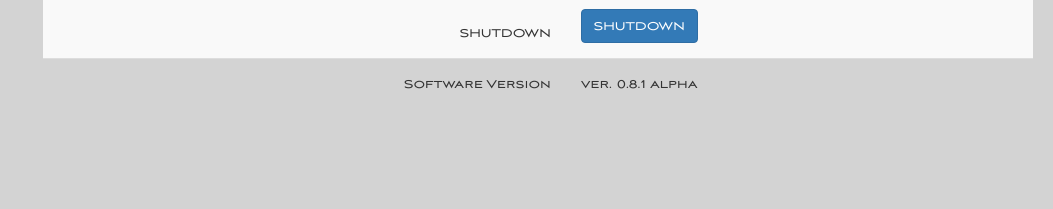
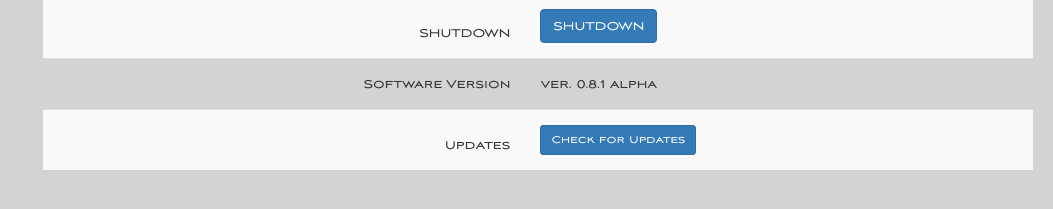
Before and after one commit to theHuston/endlessrope, a website: page frontend/config.html in a window 1280 px wide. Shown: the part 313-522 px from the top of the page, without its empty margins (227-1280 px from the left). Drawn offline with Linux system fonts and the light colour scheme; no server answers.

Commit message:
Add files via upload
added update button

```diff
--- a/frontend/config.html
+++ b/frontend/config.html
@@ -130,14 +130,14 @@
 	                            			ver. <span id="version">0.8.1 alpha</span>
 	                            		</td>
 	                            	</tr>
-	                            	<!-- <tr>
+	                            	 <tr>
 	                            		<td>
-	                            			Dashboard
+	                            			Updates
 	                            		</td>
 	                            		<td>
-	                            			<a href="dashboard.html" draggable='false' class="btn btn-sm btn-primary" id="newbutton">Launch Dashboard</a>
+	                            			<a draggable='false' class="btn btn-sm btn-primary" id="updateCheck">Check for Updates</a>
 	                            		</td>
-	                            	</tr> -->
+	                            	</tr>
 
 	                            </tbody>
 	                        </table>
```
